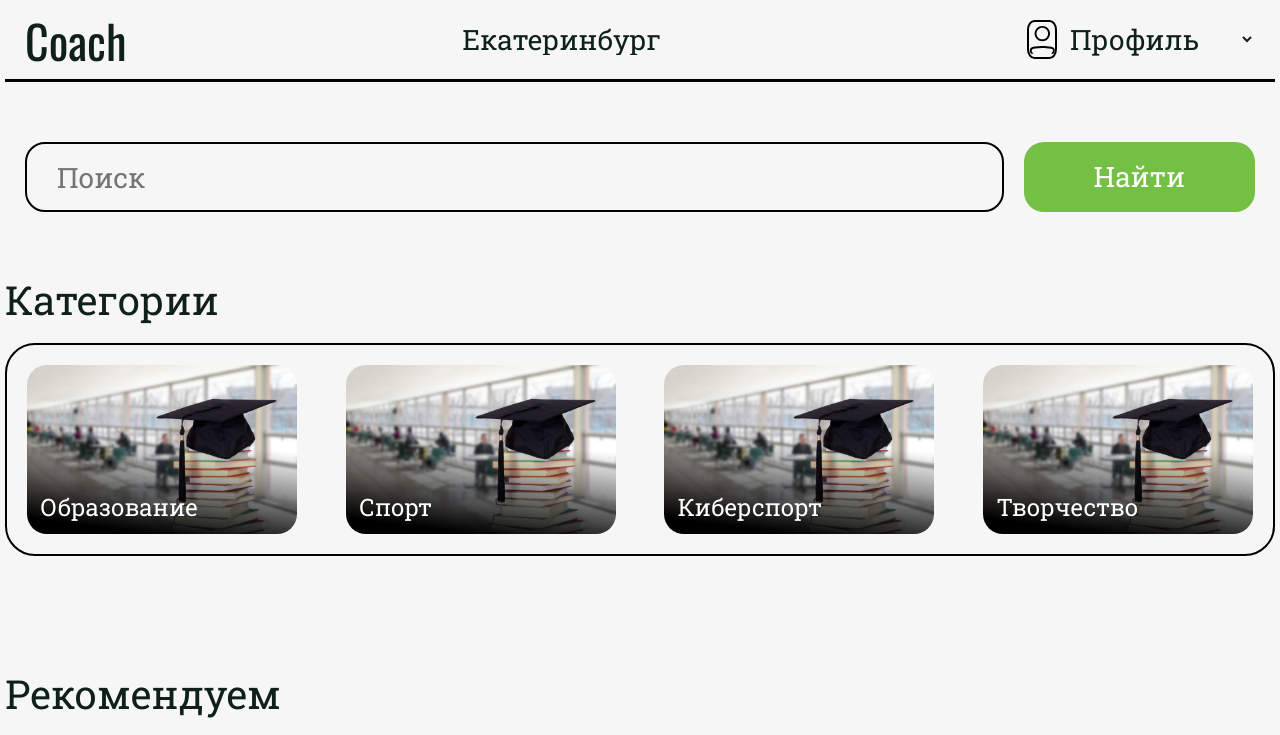
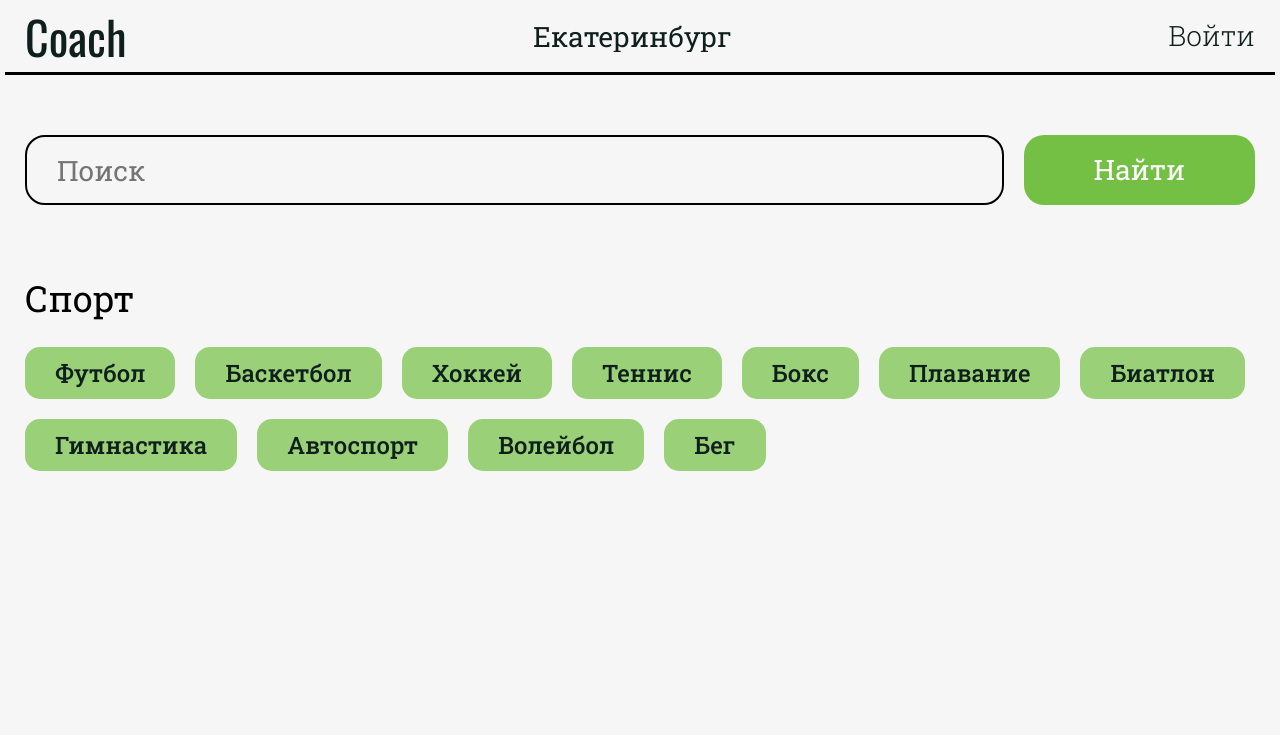
Before and after one commit to vachagunn/coach-react, a React (Create React App) app: page / in a window 1280 px wide. Shown: the top 735 px of the page. Built offline with nearby package versions, Linux system fonts and the light colour scheme.

Commit message:
Страница CategoriesList

```diff
--- a/src/App.js
+++ b/src/App.js
@@ -4,9 +4,7 @@ import React from "react"
 import Header from "./components/header/Header"
 import Search from "./components/search/Search"
 import Cards from "./components/cards/Cards"
-import Activities from "./components/Activities"
 import Authorization from "./components/Authorization"
-import Header_Authorization from "./components/Header_Authrization"
 import Registration from "./components/Registration"
 import Arrow from "./components/Arrow"
 import Description from "./components/Description"
@@ -19,16 +17,19 @@ import Home from "./pages/Home"
 /* Дополнительные стили */
 import './styles/authorization.css'
 import './styles/registration.css'
-import './styles/activities.css'
 import './styles/description.css'
 
 /* Основные стили */
 import './styles/main.css'
+import Activities from "./components/activites/Activities"
+import CategoriesList from "./pages/CategoriesList"
 
 class App extends React.Component {
   render() {
     return(
       <div className="App">
+        {/* Компоненты */}
+
         {/* <Header_Authorization /> */}
         {/* <Users /> */}
         {/* <Recommendations /> */}
@@ -38,15 +39,18 @@ class App extends React.Component {
         {/* <Registration /> */}
         {/* <Authorization /> */}
 
-        <Home />
+        {/* Страницы */}
+
+        {/* <Home /> */}
+        <CategoriesList />
 
         <Footer />
-        <button className="up-button" type="button">
+        {/* <button className="up-button" type="button">
             ↑
             <span className="visually-hiden">Наверх</span>
         </button>
         <script src="/js/index.js" type="text/babel"></script>
-        <script src='/js/up-button.js'></script>
+        <script src='/js/up-button.js'></script> */}
       </div>
     )
   }
--- a/src/components/Activities.js
+++ /dev/null
@@ -1,30 +0,0 @@
-import React from "react";
-import Search from "./Search";
-
-class Activities extends React.Component {
-    render() {
-      return (
-        <form className="authorization">
-            <h2 className="block-title">Чем Вы занимаетесь?</h2>
-            <Search />
-            <div className="activities-block">
-                <ul className="activities">
-                    <li><a href="#" className="btn">Футбол</a></li>
-                    <li><a href="#" className="btn">Хоккей</a></li>
-                    <li><a href="#" className="btn">Рисование акрилом</a></li>
-                    <li><a href="#" className="btn">Теннис</a></li>
-                    <li><a href="#" className="btn">CS GO</a></li>
-                    <li><a href="#" className="btn">Барабаны</a></li>
-                    <li><a href="#" className="btn">Dota 2</a></li>
-                </ul>
-            </div>
-            <div className="control_buttons">
-                <button className="back-btn btn" type="submit">Назад</button>
-                <button className="next-btn btn" type="submit">Далее</button>
-            </div>
-        </form>
-      )
-    }
-}
-
-export default Activities
--- a/src/components/Header_Authrization.js
+++ /dev/null
@@ -1,17 +0,0 @@
-import React from "react"
-
-class Header_Authorization extends React.Component {
-    render() {
-      return (
-        <header className="page-header">
-            <nav className="main-header-nav">
-                <a href="#" className="logo-link">
-                    <h1 className="logo">Coach</h1>
-                </a>
-            </nav>
-        </header>
-      )
-    }
-}
-
-export default Header_Authorization
--- a/src/components/Search.js
+++ /dev/null
@@ -1,14 +0,0 @@
-import React from "react";
-
-class Search extends React.Component {
-    render() {
-        return(
-            <form className="search-block">
-                <input className="search-input" type="text" placeholder="Поиск" />
-                <a href="#" className="search-btn btn" type="button">Найти</a>
-            </form>
-        )
-    }
-}
-
-export default Search
--- /dev/null
+++ b/src/components/activites/Activities.js
@@ -0,0 +1,31 @@
+import './style.css'
+
+const Activities = () => {
+    return (
+        <>
+            <div className="activities-block">
+                <h2 className="block-title">Спорт</h2>
+                <ul className="activities">
+                    <li><a href="#" className="btn">Футбол</a></li>
+                    <li><a href="#" className="btn">Баскетбол</a></li>
+                    <li><a href="#" className="btn">Хоккей</a></li>
+                    <li><a href="#" className="btn">Теннис</a></li>
+                    <li><a href="#" className="btn">Бокс</a></li>
+                    <li><a href="#" className="btn">Плавание</a></li>
+                    <li><a href="#" className="btn">Биатлон</a></li>
+                    <li><a href="#" className="btn">Гимнастика</a></li>
+                    <li><a href="#" className="btn">Автоспорт</a></li>
+                    <li><a href="#" className="btn">Волейбол</a></li>
+                    <li><a href="#" className="btn">Бег</a></li>
+                </ul>
+                <a href='#' className='show__more'>Показать все категории</a>
+                {/* <div className="control_buttons">
+                    <button className="back-btn btn" type="submit">Назад</button>
+                    <button className="next-btn btn" type="submit">Далее</button>
+                </div> */}
+            </div>
+        </>
+     );
+}
+
+export default Activities;
--- a/src/styles/activities.css
+++ b/src/components/activites/style.css
@@ -3,6 +3,18 @@
 }
 
 /* Увлечения */
+
+.activities-block {
+    font-family: var(--roboto-slab-font);
+    max-width: var(--container-width);
+    padding: 0px var(--container-padding);
+    margin: 0 auto;
+    margin-bottom: 25px;
+}
+
+.block-title {
+    color: black;
+}
 
 .activities {
     display: flex;
@@ -23,9 +35,16 @@
     border-radius: 15px;
 }
 
+.show__more {
+    text-decoration: underline !important;
+    color: #2E7800;
+}
+
 .control_buttons {
     display: flex;
     justify-content: space-between;
+
+    margin-bottom: 25px;
 }
 
 .back-btn {
--- a/src/components/categories/style.css
+++ b/src/components/categories/style.css
@@ -3,7 +3,7 @@
 .categories-block {
     max-width: var(--container-width);
     margin: 0 auto;
-
+    overflow-x: auto;
     margin-bottom: 120px;
 }
 
@@ -28,7 +28,6 @@
 }
 
 .categories-list-item img {
-
     display: block;
     border-radius: 20px;
 }
--- /dev/null
+++ b/src/pages/CategoriesList.js
@@ -0,0 +1,19 @@
+import Header from "./../components/header/Header";
+import Header_Authorized from "./../components/header/Header_Authorized";
+import Search from "./../components/search/Search";
+import Activities from "../components/activites/Activities";
+
+const CategoriesList = () => {
+    return (
+        <>
+            <Header />
+
+            <main className="main">
+                <Search />
+                <Activities />
+            </main>
+        </>
+     );
+}
+
+export default CategoriesList;
```
